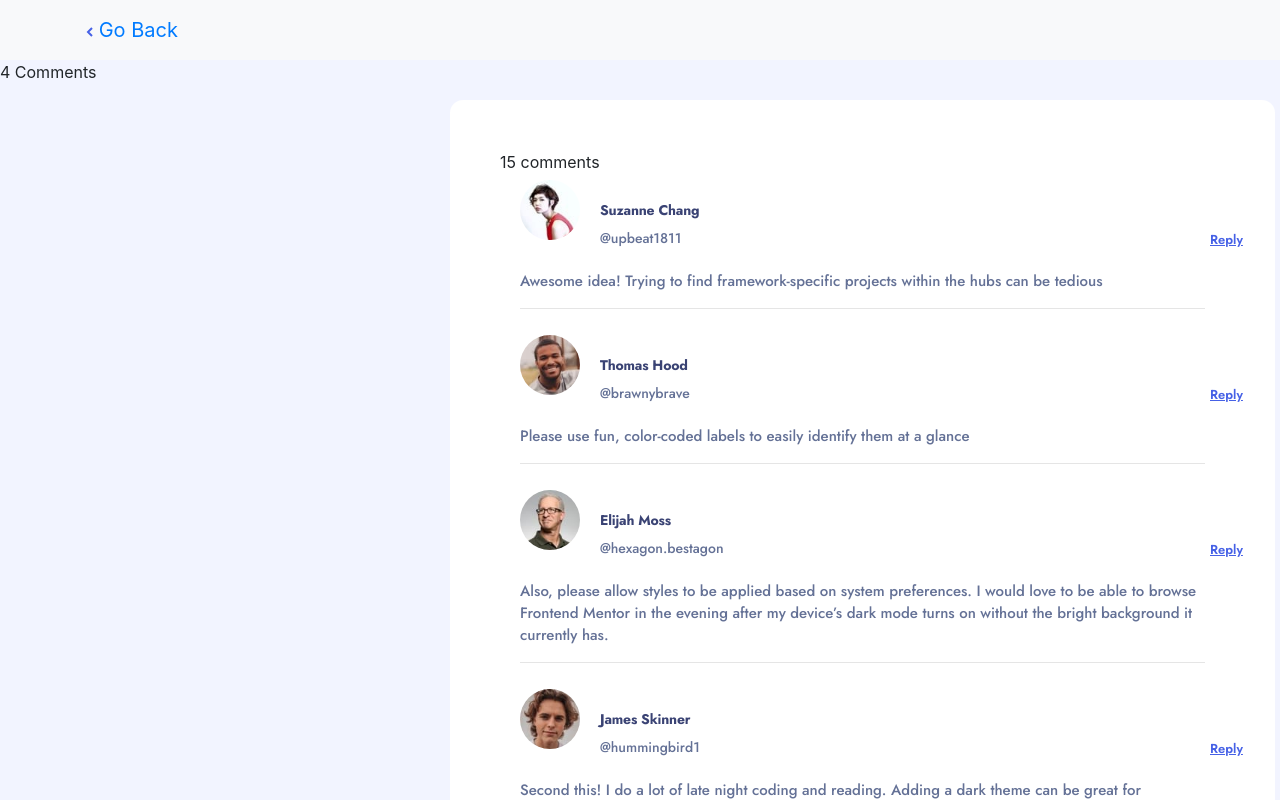
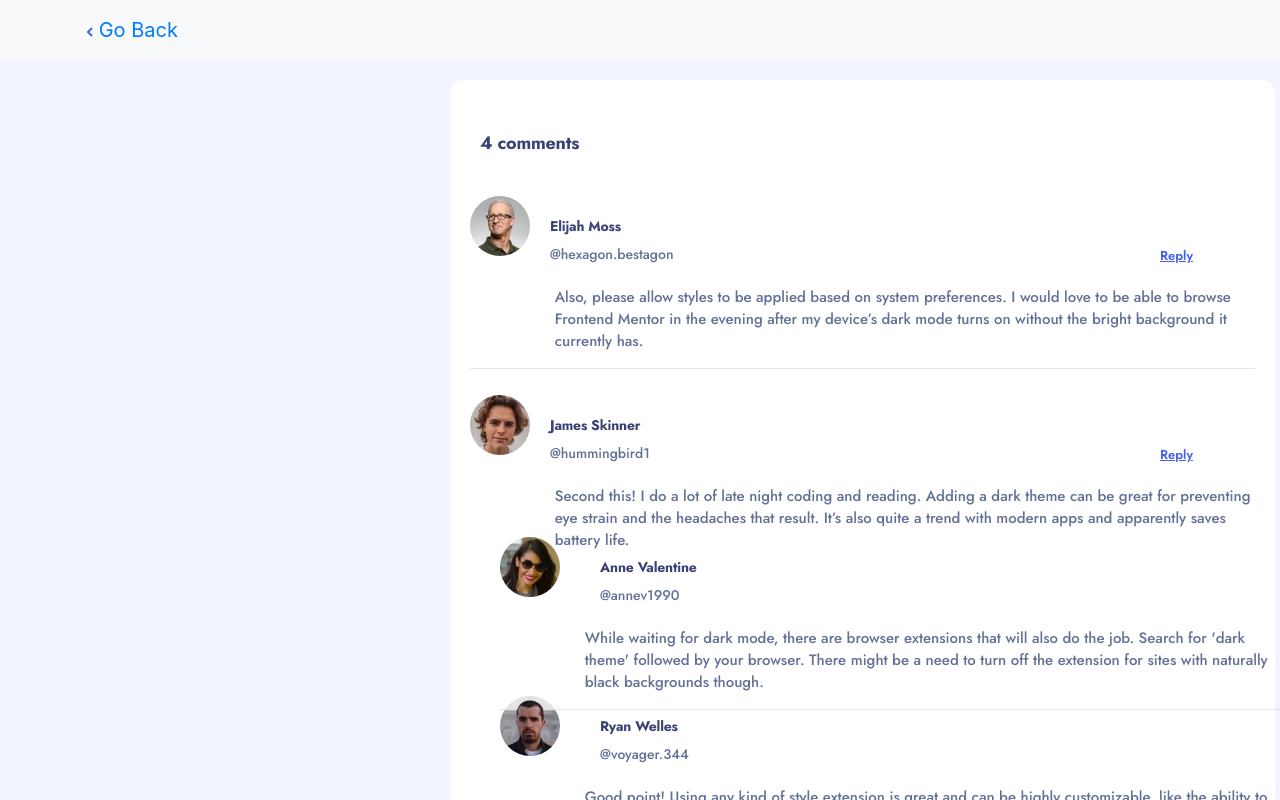
Before and after one commit to David-Adelwine/Product-feedbackApp, a React (Create React App) app: page /Feedbackedit in a window 1280 px wide. Shown: the top 800 px of the page. Built offline with nearby package versions, Linux system fonts and the light colour scheme.

Commit message:
updated  feedback

```diff
--- a/src/Components/PostsList.js
+++ b/src/Components/PostsList.js
@@ -7,23 +7,54 @@ const PostsList = () => {
 
   // comment data returns list of comments and user data
   const commenData = useSelector(selectAllPosts);
+
+// new code updates testing and  returning the of James Skinner
+
 const commentElements = commenData.data.productRequests.flatMap((productRequest) => {
   if (productRequest.comments) {
-      return productRequest.comments.map((comment) => (
-        <article key={comment.id} className='commentData' >
-          <img src={comment.user.image} alt='Person'  className='user--image'/>
+    return productRequest.comments.map((comment) => {
+      if (
+        comment.user.username === 'hexagon.bestagon' ||
+        comment.user.username === 'hummingbird1'
+      ) {
+        const replies = comment.replies
+          ? comment.replies.map((reply) => (
+              <div key={reply.user.username}>
+                <img src={reply.user.image} alt='Person' className='user--image' />
+                <div className='user--info'>
+                  <h5 className='name'>{reply.user.name}</h5>
+                  <h5 className='userName'>@{reply.user.username}</h5>
+                </div>
+                <p className='post--content'>{reply.content}</p>
+                <hr />
+              </div>
+            ))
+          : null;
+
+
+
+        return (
+          <article key={comment.id} className='commentData'>
+            <img src={comment.user.image} alt='Person' className='user--image' />
             <div className='user--info'>
               <h5 className='name'>{comment.user.name}</h5>
               <h5 className='userName'>@{comment.user.username}</h5>
             </div>
             <Link className='commentLink'>Reply</Link>
             <p className='post--content'>{comment.content}</p>
-          <hr/>
+            <div className='Replies-comment'>{replies}</div>
+            <hr />
           </article>
-      ));
+        );
+      }
+      return null;
+    });
   }
   return [];
 });
+
+
+
 
 // post allow for adding comments to the exist productRequest array
 const posts = useSelector( selectAllPosts)
@@ -37,9 +68,8 @@ const PostsList = () => {
 
   return (
     <div>
-      <p>4 Comments</p>
       <div className='userData'>
-      <p>15 comments </p>
+      <p className='Num--comment'> 4 comments </p>
         {commentElements}
         </div>
     <div >{renderfeedback}</div>
--- a/src/Styles/Goback.css
+++ b/src/Styles/Goback.css
@@ -13,5 +13,5 @@
   border-radius: 13px;
   margin-top: 25px;
   position: relative;
-bottom: 12px;
+  bottom: 12px;
 }
--- a/src/Styles/Postlist.css
+++ b/src/Styles/Postlist.css
@@ -4,7 +4,8 @@
   position: relative;
   left: 450px;
   border-radius: 13px;
-  padding: 50px;
+  padding-top: 50px;
+  margin-top: 20px;
 }
 
 .user--image{
@@ -15,7 +16,7 @@
 }
 .user--info{
   position: absolute;
-  left: 150px;
+  left: 100px;
   font-family: 'jost' Arial, Helvetica, sans-serif;
   font-size: 5px;
 }
@@ -65,11 +66,29 @@ color: #647196;
 }
 
 .post--content{
+  margin-left: 10.8%;
   font-family: 'Jost';
 font-style: normal;
 font-weight: 400;
 font-size: 15px;
 line-height: 22px;
-
 color: #647196;
 }
+
+.Replies-comment{
+  position: relative;
+  left: 30px;
+}
+
+.Num--comment{
+  font-family: 'Jost';
+  font-style: normal;
+  font-weight: 700;
+  font-size: 18px;
+  line-height: 26px;
+  letter-spacing: -0.25px;
+  color: #3A4374;
+  margin-left: 30px;
+  margin-bottom: 50px;
+
+}
```
Also changed, not shown: src/Components/CommentList.js (+36 -0 lines). Lines whose indentation alone changed are shown as unchanged.
